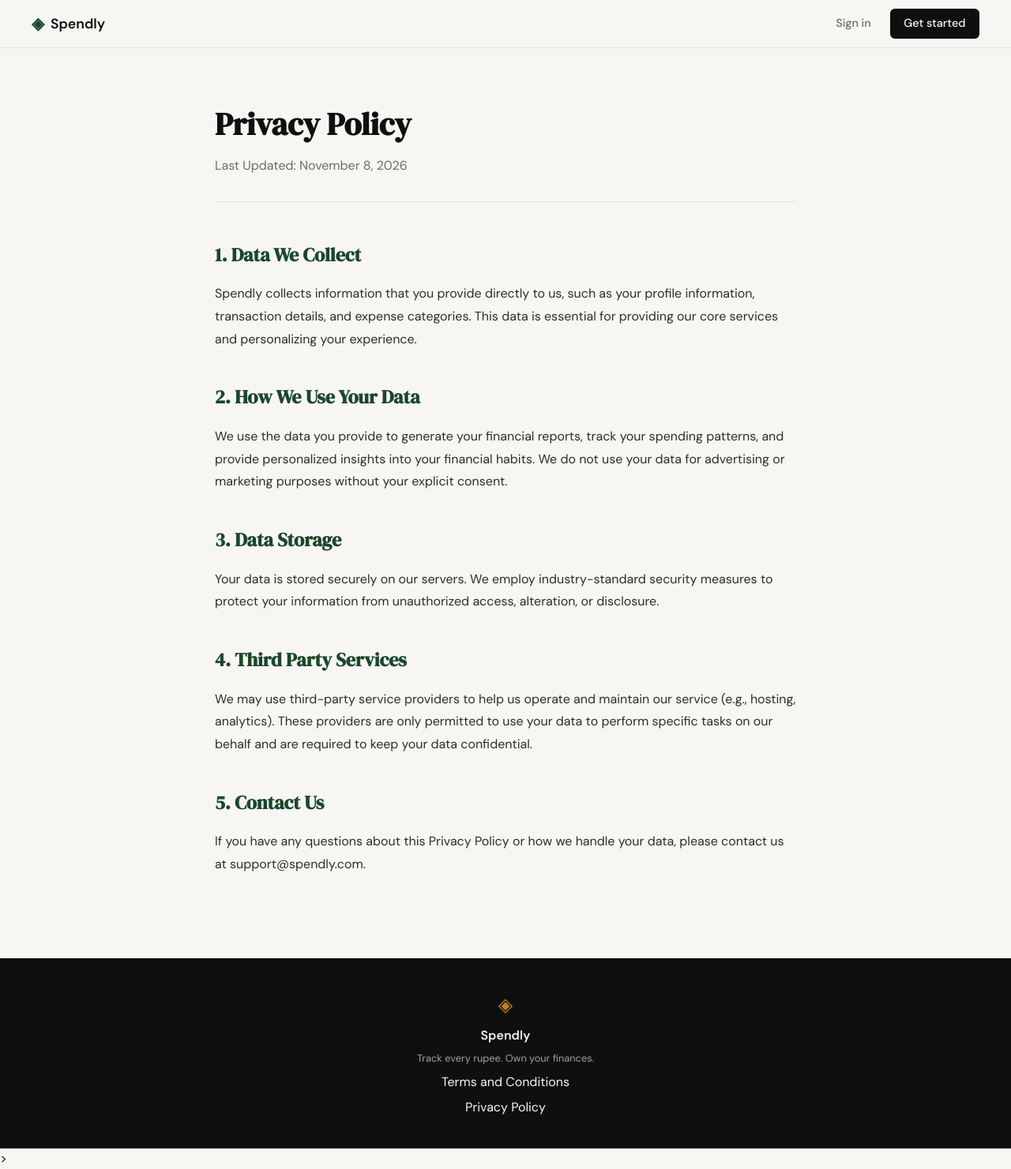
After one commit to shivaji-sys/expense-tracker, a Flask app: page /privacy in a window 1280 px wide. The commit adds this page. Shown: the whole page at 79% size. Run offline with Flask 3, Linux system fonts and the light colour scheme.

Commit message:
landing: add privacy policy page and route

```diff
--- a/expense-tracker/app.py
+++ b/expense-tracker/app.py
@@ -24,6 +24,10 @@ def login():
 @app.route("/terms")
 def terms():
     return render_template("terms.html")
+
+@app.route("/privacy")
+def privacy():
+    return render_template("privacy.html")
 
 
 # ------------------------------------------------------------------ #
--- a/expense-tracker/templates/base.html
+++ b/expense-tracker/templates/base.html
@@ -35,7 +35,7 @@
             <span class="footer-name">Spendly</span>
             <p class="footer-copy">Track every rupee. Own your finances.</p>
             <a href="{{ url_for('terms') }}">Terms and Conditions</a>
-            <a href="#">Privacy Policy</a>
+            <a href="{{ url_for('privacy') }}">Privacy Policy</a>
         </div>
     </footer>>
 
--- /dev/null
+++ b/expense-tracker/templates/privacy.html
@@ -0,0 +1,39 @@
+{% extends "base.html" %}
+
+{% block title %}Privacy Policy — Spendly{% endblock %}
+
+{% block content %}
+<div class="main-content" style="max-width: 800px; margin: 0 auto; padding: 4rem 2rem;">
+    <header class="content-header" style="margin-bottom: 3rem; border-bottom: 1px solid var(--border); padding-bottom: 2rem;">
+        <h1 style="font-family: var(--font-display); font-size: 2.5rem; color: var(--ink); margin-bottom: 0.5rem;">Privacy Policy</h1>
+        <p style="color: var(--ink-muted);">Last Updated: November 8, 2026</p>
+    </header>
+
+    <article class="content-body">
+        <section style="margin-bottom: 2.5rem;">
+            <h2 style="font-family: var(--font-display); font-size: 1.5rem; color: var(--accent); margin-bottom: 1rem;">1. Data We Collect</h2>
+            <p style="color: var(--ink-soft); line-height: 1.8;">Spendly collects information that you provide directly to us, such as your profile information, transaction details, and expense categories. This data is essential for providing our core services and personalizing your experience.</p>
+        </section>
+
+        <section style="margin-bottom: 2.5rem;">
+            <h2 style="font-family: var(--font-display); font-size: 1.5rem; color: var(--accent); margin-bottom: 1rem;">2. How We Use Your Data</h2>
+            <p style="color: var(--ink-soft); line-height: 1.8;">We use the data you provide to generate your financial reports, track your spending patterns, and provide personalized insights into your financial habits. We do not use your data for advertising or marketing purposes without your explicit consent.</p>
+        </section>
+
+        <section style="margin-bottom: 2.5rem;">
+            <h2 style="font-family: var(--font-display); font-size: 1.5rem; color: var(--accent); margin-bottom: 1rem;">3. Data Storage</h2>
+            <p style="color: var(--ink-soft); line-height: 1.8;">Your data is stored securely on our servers. We employ industry-standard security measures to protect your information from unauthorized access, alteration, or disclosure.</p>
+        </section>
+
+        <section style="margin-bottom: 2.5rem;">
+            <h2 style="font-family: var(--font-display); font-size: 1.5rem; color: var(--accent); margin-bottom: 1rem;">4. Third Party Services</h2>
+            <p style="color: var(--ink-soft); line-height: 1.8;">We may use third-party service providers to help us operate and maintain our service (e.g., hosting, analytics). These providers are only permitted to use your data to perform specific tasks on our behalf and are required to keep your data confidential.</p>
+        </section>
+
+        <section style="margin-bottom: 2.5rem;">
+            <h2 style="font-family: var(--font-display); font-size: 1.5rem; color: var(--accent); margin-bottom: 1rem;">5. Contact Us</h2>
+            <p style="color: var(--ink-soft); line-height: 1.8;">If you have any questions about this Privacy Policy or how we handle your data, please contact us at support@spendly.com.</p>
+        </section>
+    </article>
+</div>
+{% endblock %}
```
